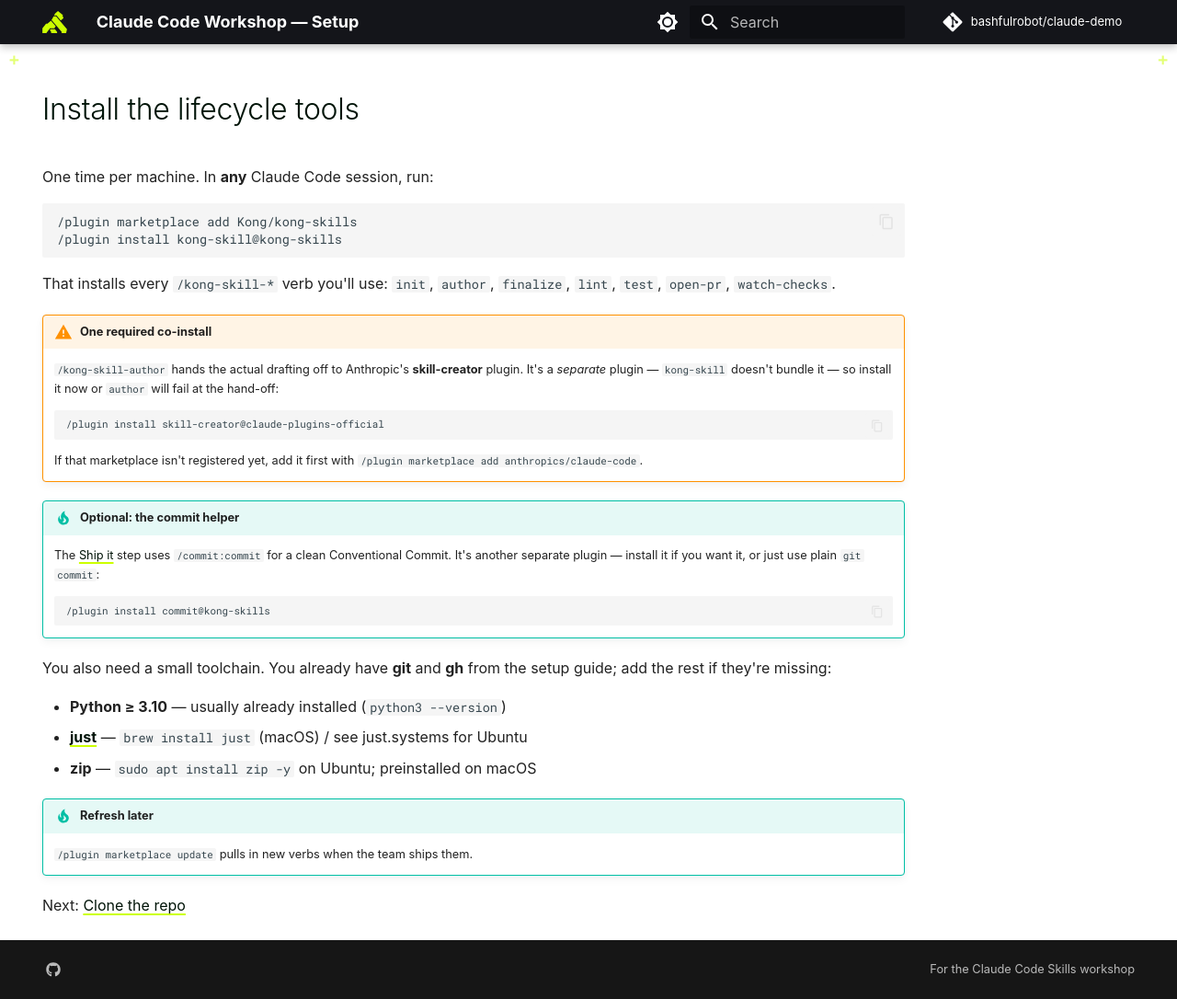
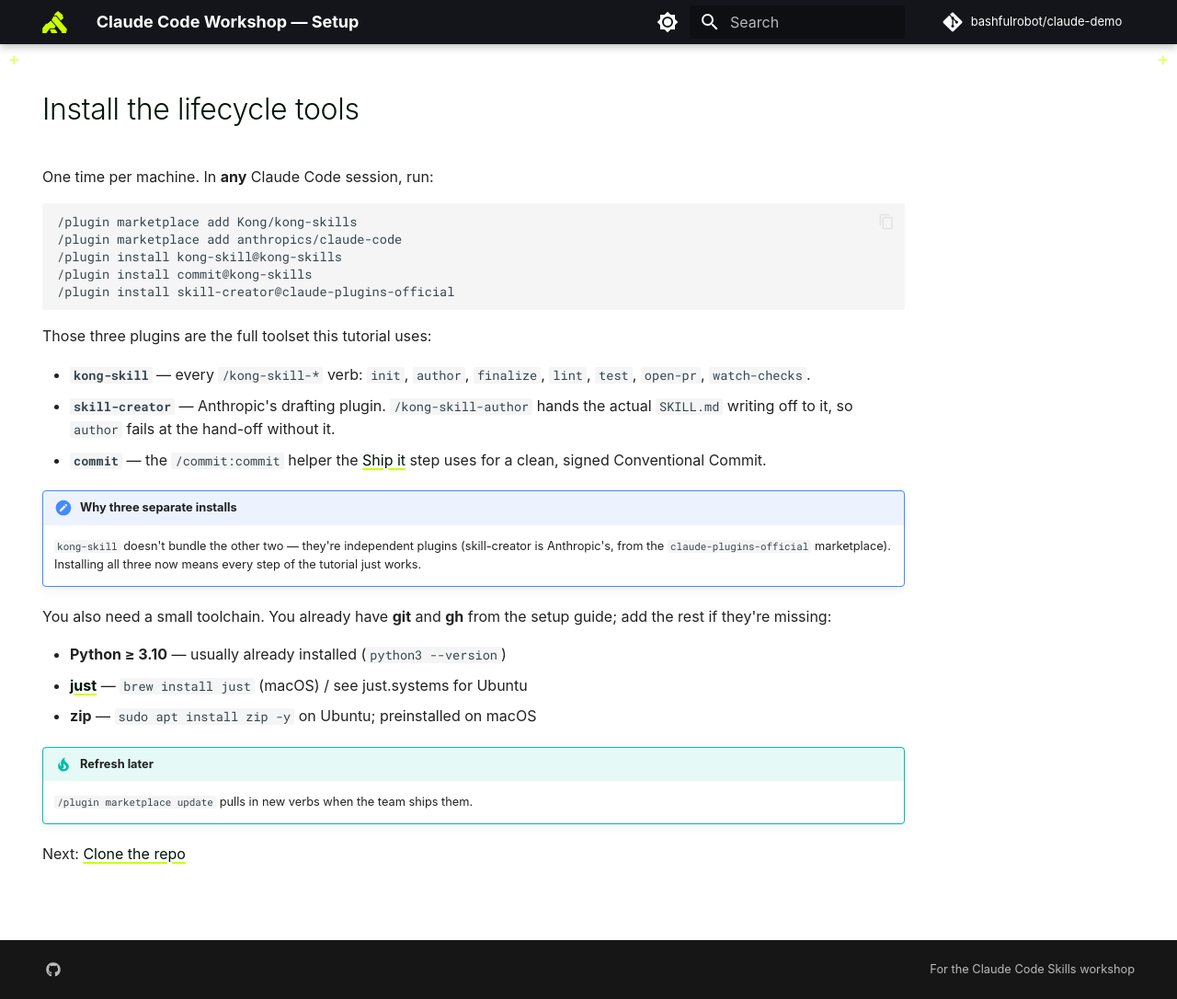
Before and after one commit to bashfulrobot/claude-demo, an MkDocs documentation site: the page built from docs/tutorial/install.md, in a window 1280 px wide and 1086 px high. Shown: the whole window at 92% size. Built offline with MkDocs 1.6.1 and Material for MkDocs 9.7.7, drawn with Linux system fonts in a browser that asks for light colours; some web fonts are replaced; comment, search, counter and statistics services are not loaded.

Commit message:
docs(tutorial): install commit and skill-creator with the lifecycle tools
Promote skill-creator and commit from optional notes to part of the standard
install block, so authoring and shipping work without a mid-tutorial detour.

````diff
--- a/docs/tutorial/install.md
+++ b/docs/tutorial/install.md
@@ -9,26 +9,20 @@ One time per machine. In **any** Claude Code session, run:
 
 ```text
 /plugin marketplace add Kong/kong-skills
+/plugin marketplace add anthropics/claude-code
 /plugin install kong-skill@kong-skills
+/plugin install commit@kong-skills
+/plugin install skill-creator@claude-plugins-official
 ```
 
-That installs every `/kong-skill-*` verb you'll use: `init`, `author`, `finalize`, `lint`, `test`, `open-pr`, `watch-checks`.
+Those three plugins are the full toolset this tutorial uses:
 
-!!! warning "One required co-install"
-    `/kong-skill-author` hands the actual drafting off to Anthropic's **skill-creator** plugin. It's a *separate* plugin — `kong-skill` doesn't bundle it — so install it now or `author` will fail at the hand-off:
+- **`kong-skill`** — every `/kong-skill-*` verb: `init`, `author`, `finalize`, `lint`, `test`, `open-pr`, `watch-checks`.
+- **`skill-creator`** — Anthropic's drafting plugin. `/kong-skill-author` hands the actual `SKILL.md` writing off to it, so `author` fails at the hand-off without it.
+- **`commit`** — the `/commit:commit` helper the [Ship it](ship.md) step uses for a clean, signed Conventional Commit.
 
-    ```text
-    /plugin install skill-creator@claude-plugins-official
-    ```
-
-    If that marketplace isn't registered yet, add it first with `/plugin marketplace add anthropics/claude-code`.
-
-!!! tip "Optional: the commit helper"
-    The [Ship it](ship.md) step uses `/commit:commit` for a clean Conventional Commit. It's another separate plugin — install it if you want it, or just use plain `git commit`:
-
-    ```text
-    /plugin install commit@kong-skills
-    ```
+!!! note "Why three separate installs"
+    `kong-skill` doesn't bundle the other two — they're independent plugins (skill-creator is Anthropic's, from the `claude-plugins-official` marketplace). Installing all three now means every step of the tutorial just works.
 
 You also need a small toolchain. You already have **git** and **gh** from the setup guide; add the rest if they're missing:
 
````
Also changed, not shown: docs/tutorial/ship.md (+1 -1 lines).
